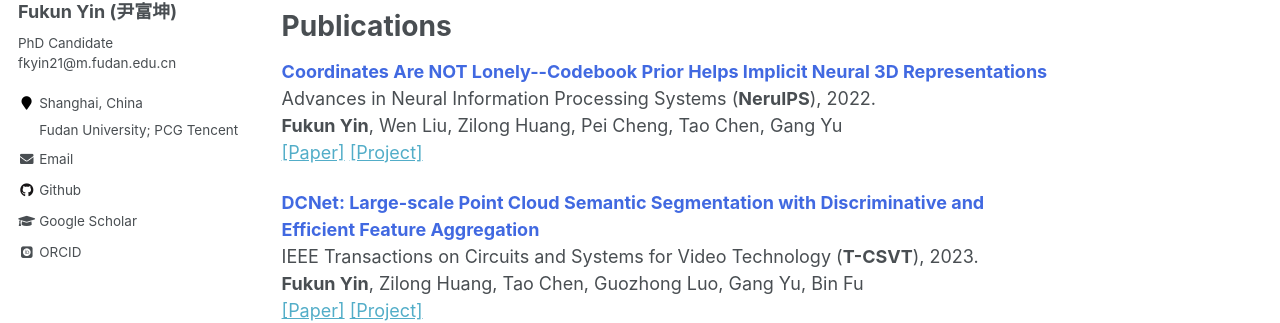
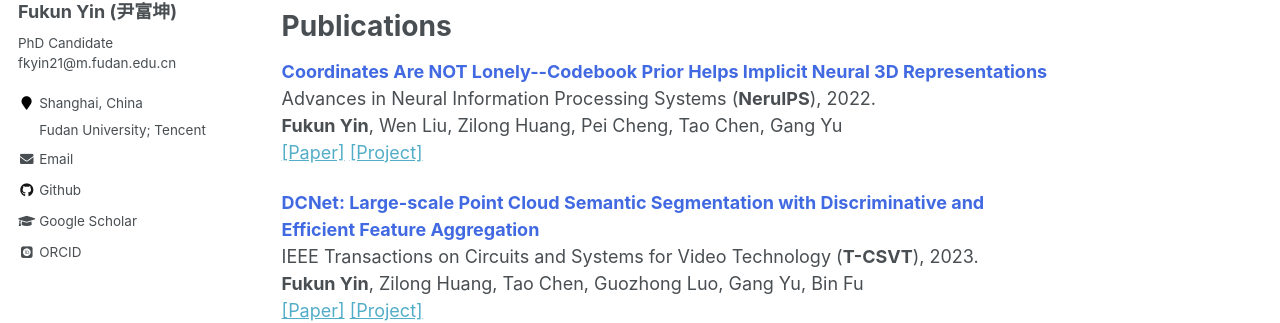
Before and after one commit to fukunyin/fukunyin.github.io, a Jekyll site: the page built from _pages/about.md, in a window 1280 px wide. Shown: the part 305-628 px from the top of the page. Built offline with Jekyll 4.4.1, drawn with Linux system fonts in a browser that asks for light colours; some web fonts are replaced.

Commit message:
Update _config.yml

```diff
--- a/_config.yml
+++ b/_config.yml
@@ -82,9 +82,9 @@ analytics:
 author:
   name             : "Fukun Yin (尹富坤)"
   avatar           : "profile.png"
-  bio              : "PhD Candidate fkyin21@m.fudan.edu.cn"
+  bio              : "PhD Candidate &nbsp &nbsp &nbsp fkyin21@m.fudan.edu.cn"
   location         : "Shanghai, China"
-  employer         : "Fudan University; PCG Tencent"
+  employer         : "Fudan University; Tencent"
   pubmed           :
   googlescholar    : "https://scholar.google.com/citations?hl=zh-CN&user=HGFT79EAAAAJ"
   email            : "fkyin21@m.fudan.edu.cn"
```
